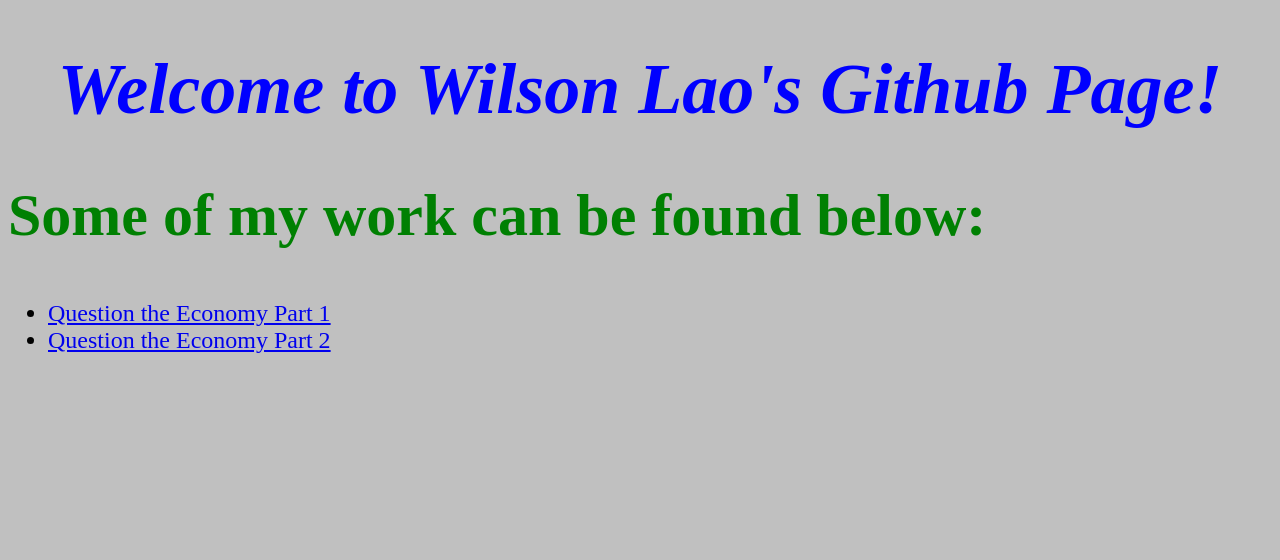
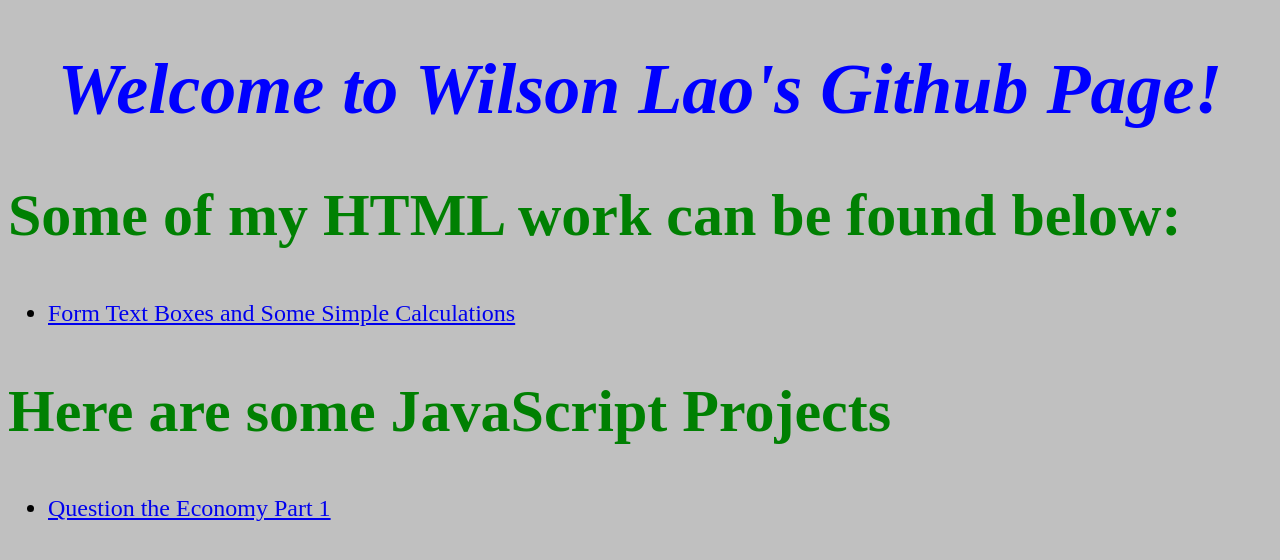
Before and after one commit to wlao-cyber/wlao-cyber.github.io, a plain HTML site: page index.html in a window 1280 px wide. Drawn offline with Linux system fonts and the light colour scheme.

Commit message:
Update index.html

```diff
--- a/index.html
+++ b/index.html
@@ -19,10 +19,16 @@
 </header>
 
 <section>
-	<h2>Some of my work can be found below:</h2>
+	<h2>Some of my HTML work can be found below:</h2>
 <ul>
-	<li><a href="./Question the Economy P1.html" target="_blank">Question the Economy Part 1</a></li>
-	<li><a href="./Question the Economy P2.html" target="_blank">Question the Economy Part 2</a></li>
+	<li><a href="https://wlao-cyber.github.io/form-input-boxes-and-simple-calculations-of-integers/" target="_blank">Form Text Boxes and Some Simple Calculations</a></li>
+</ul>
+</section>
+
+<section>
+	<h2>Here are some JavaScript Projects</h2>
+<ul>
+	<li><a href="./" target="_blank">Question the Economy Part 1</a></li>
 </ul>
 </section>
 
```
